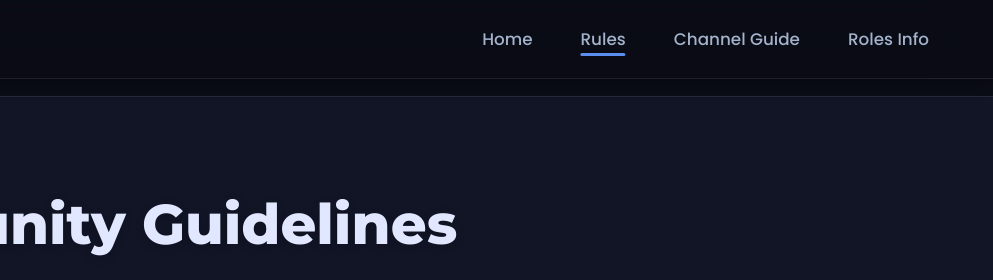
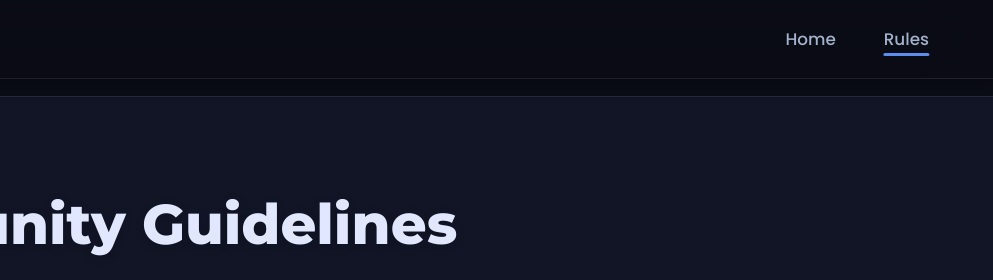
Before and after one commit to Moushijin/kineticofficial.github.io, a plain HTML site: page rules.html in a window 1280 px wide. Shown: the top 280 px of the page, 287-1280 px from the left. Drawn offline with Linux system fonts and the light colour scheme.

Commit message:
Update rules.html

```diff
--- a/rules.html
+++ b/rules.html
@@ -38,8 +38,6 @@
             <ul class="nav-links">
                 <li><a href="index.html" class="nav-link">Home</a></li>
                 <li><a href="rules.html" class="nav-link active">Rules</a></li>
-                <li><a href="channels.html" class="nav-link">Channel Guide</a></li>
-                <li><a href="roles.html" class="nav-link">Roles Info</a></li>
             </ul>
             <button class="mobile-toggle" aria-label="Toggle mobile menu">
                 <i class="fas fa-bars"></i>
```
